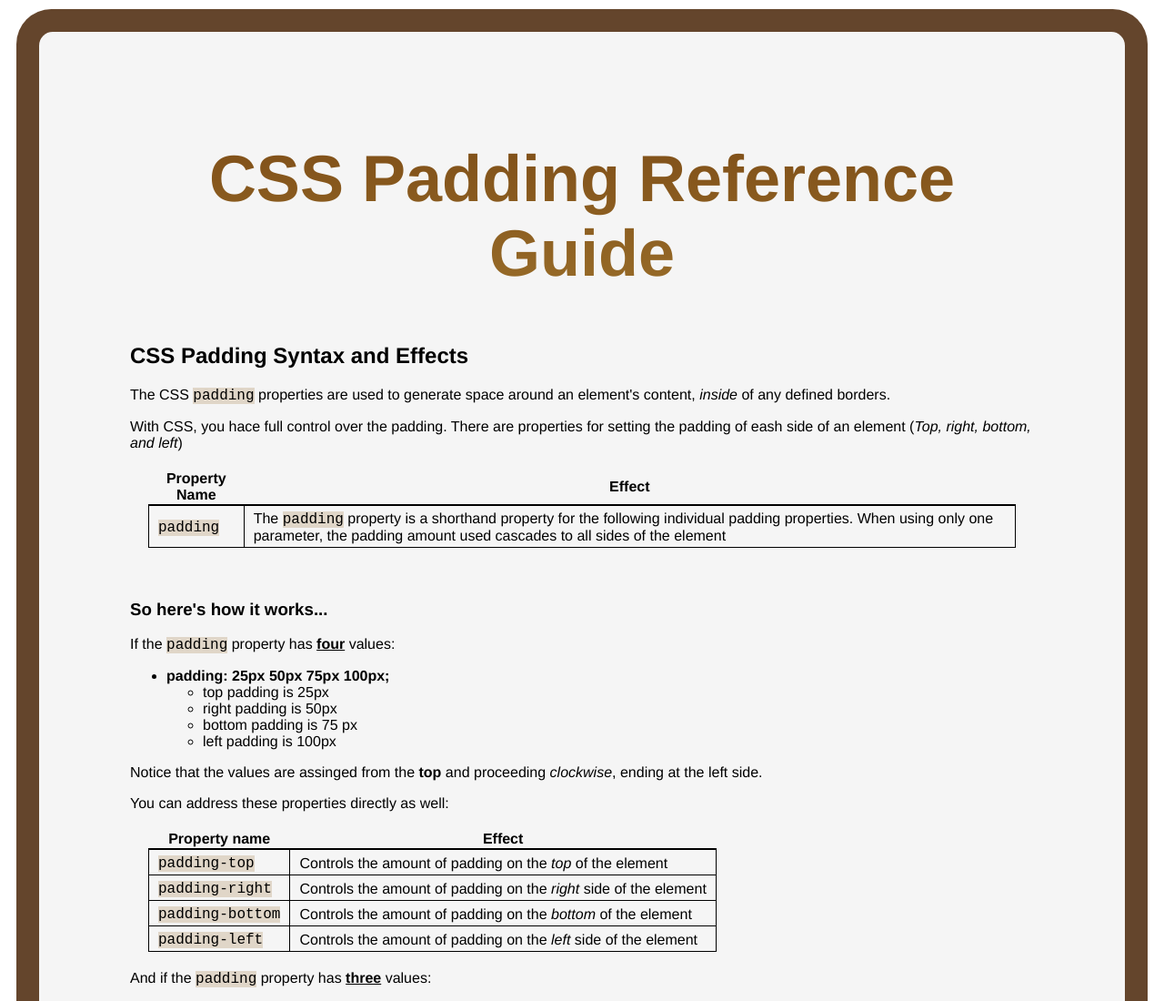
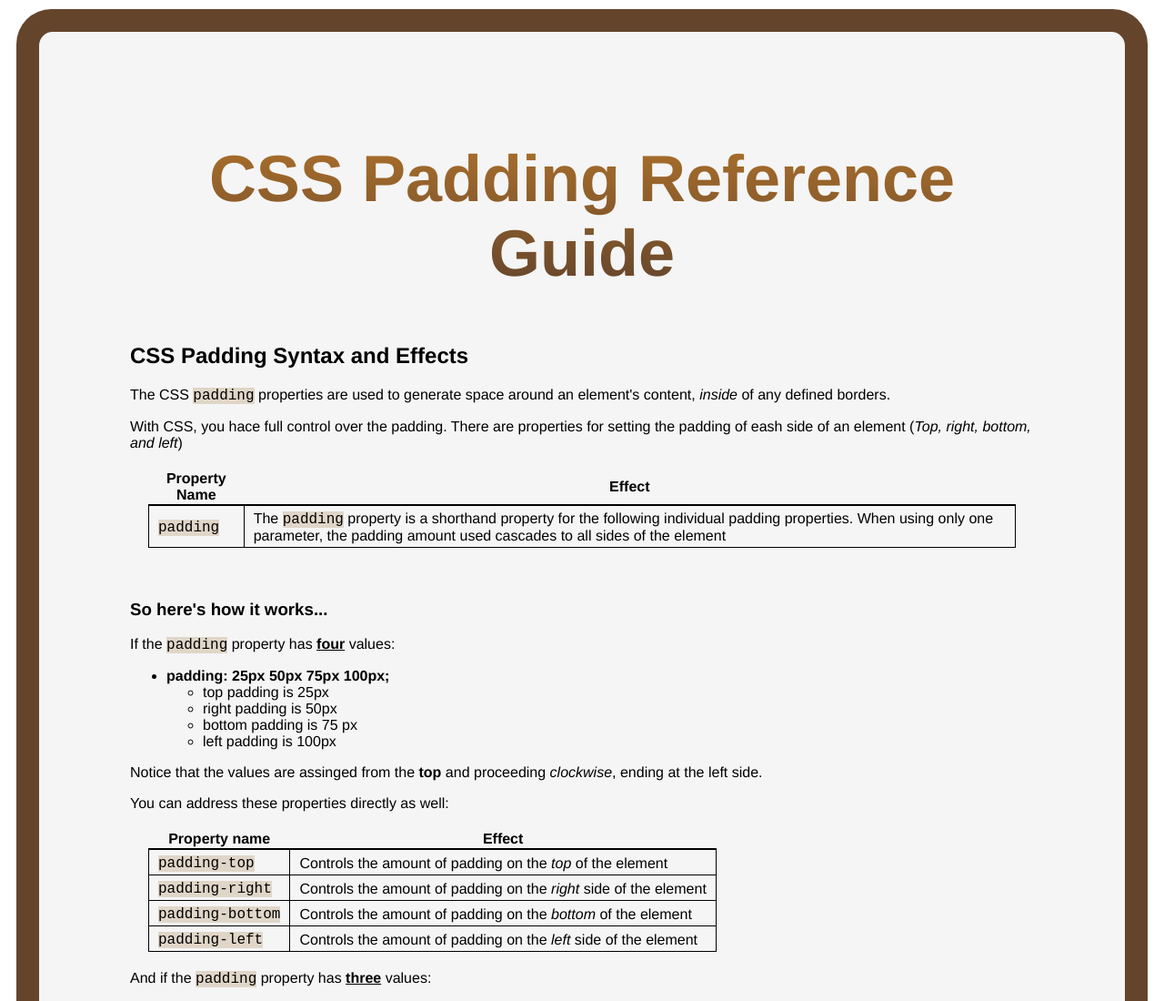
Before and after one commit to ellisbenm/ellisbenm.github.io, a plain HTML site: page index.html in a window 1280 px wide. Shown: the top 1100 px of the page at 91% size. Drawn offline with Linux system fonts and the light colour scheme.

Commit message:
updating the gradient colors in the banner

```diff
--- a/styles.css
+++ b/styles.css
@@ -12,7 +12,7 @@ html {
 
 .banner {
     font-size: 72px;
-    background: -webkit-linear-gradient(rgb(128, 80, 25), rgb(151, 107, 40));
+    background: -webkit-linear-gradient(rgb(170, 111, 43), rgb(100, 69, 44));
     -webkit-background-clip: text;
     -webkit-text-fill-color: transparent;
     margin: 20px;
```
